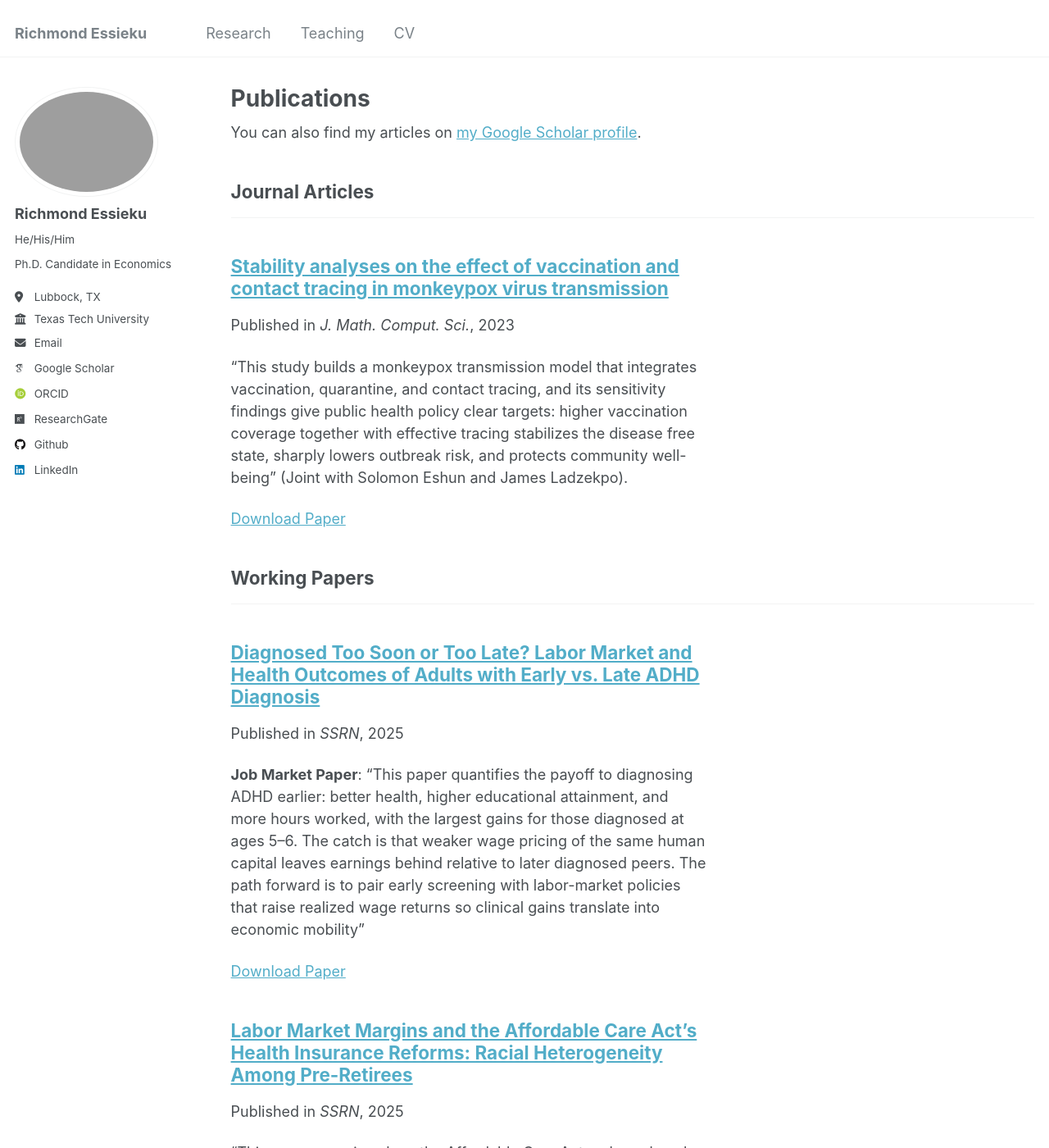
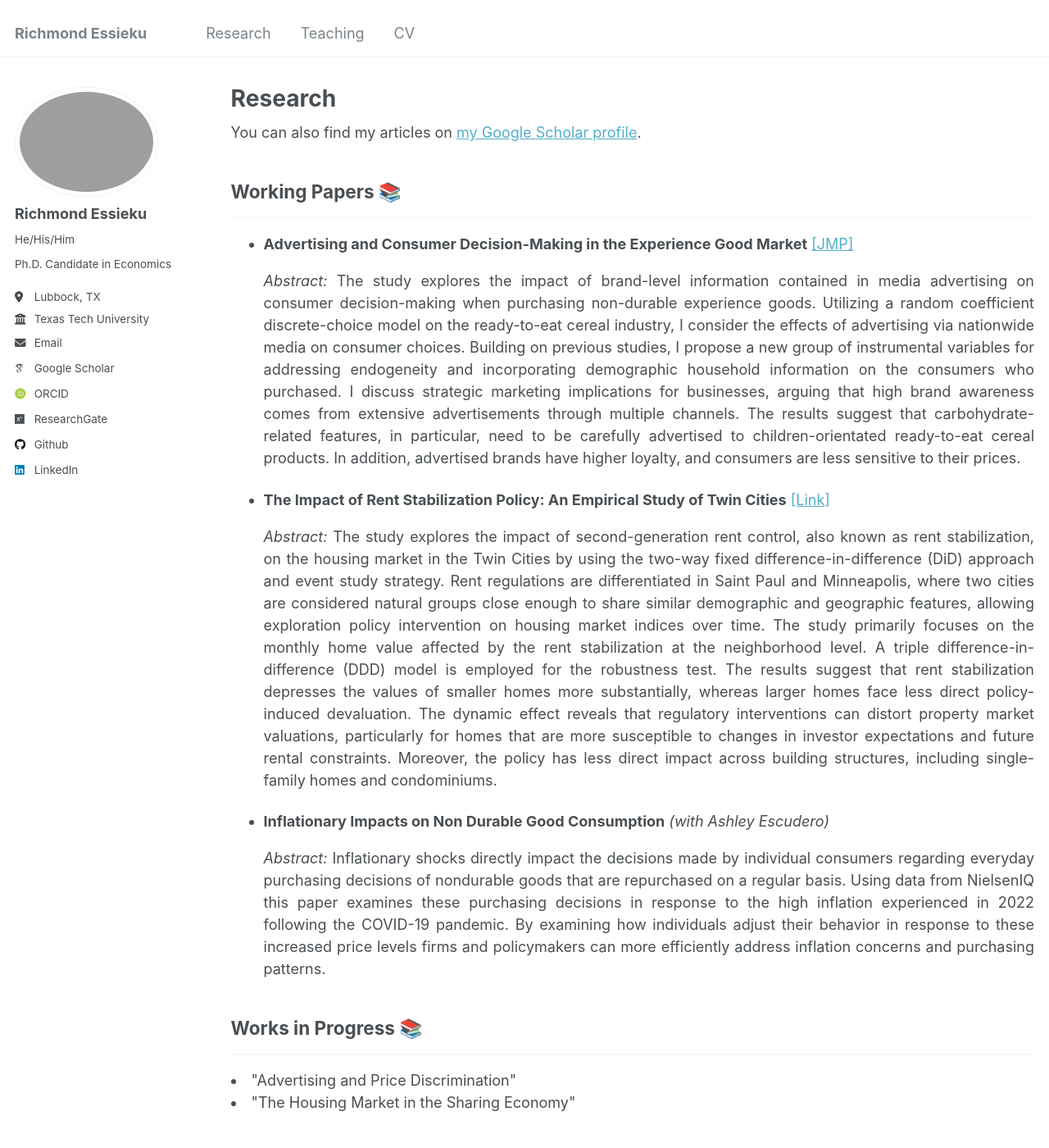
Before and after one commit to essieku/essieku.github.io, a Jekyll site: the page built from _pages/publications.html, in a window 1280 px wide and 1400 px high. Shown: the whole window at 82% size. Built offline with Jekyll 4.4.1, drawn with Linux system fonts in a browser that asks for light colours; some web fonts are replaced; some of the changed text lies outside the part shown.

Commit message:
Update publications.html

```diff
--- a/_pages/publications.html
+++ b/_pages/publications.html
@@ -1,7 +1,7 @@
 ---
 layout: archive
-title: "Publications"
-permalink: /publications/
+title: "Research"
+permalink: /research/
 author_profile: true
 ---
 
@@ -11,23 +11,31 @@ author_profile: true
 
 {% include base_path %}
 
-<!-- New style rendering if publication categories are defined -->
-{% if site.publication_category %}
-  {% for category in site.publication_category  %}
-    {% assign title_shown = false %}
-    {% for post in site.publications reversed %}
-      {% if post.category != category[0] %}
-        {% continue %}
-      {% endif %}
-      {% unless title_shown %}
-        <h2>{{ category[1].title }}</h2><hr />
-        {% assign title_shown = true %}
-      {% endunless %}
-      {% include archive-single.html %}
-    {% endfor %}
-  {% endfor %}
-{% else %}
-  {% for post in site.publications reversed %}
-    {% include archive-single.html %}
-  {% endfor %}
-{% endif %}
+<p align = "justify">
+  <h2>Working Papers &#128218;</h2>
+    <hr> <!-- This adds a horizontal line below the heading -->
+          <ul>
+            <li><strong>Advertising and Consumer Decision-Making in the Experience Good Market</strong> <a href="https://papers.ssrn.com/sol3/papers.cfm?abstract_id=5099995" target="_blank">[JMP]</a>
+                <p align="justify">
+                  <i>Abstract:</i> The study explores the impact of brand-level information contained in media advertising on consumer decision-making when purchasing non-durable experience goods. Utilizing a random coefficient discrete-choice model on the ready-to-eat cereal industry, I consider the effects of advertising via nationwide media on consumer choices. Building on previous studies, I propose a new group of instrumental variables for addressing endogeneity and incorporating demographic household information on the consumers who purchased. I discuss strategic marketing implications for businesses, arguing that high brand awareness comes from extensive advertisements through multiple channels. The results suggest that carbohydrate-related features, in particular, need to be carefully advertised to children-orientated ready-to-eat cereal products. In addition, advertised brands have higher loyalty, and consumers are less sensitive to their prices.
+                </p>
+            </li>
+          </ul>
+          <ul>
+            <li><strong>The Impact of Rent Stabilization Policy: An Empirical Study of Twin Cities</strong> <a href="../files/The_Impact_of_Rent_Stabilization_Policy__An_Empirical_Study_of_Twin_Cities.pdf" target="_blank" rel="noopener noreferrer"> [Link] </a>
+                <p align="justify">
+                  <i>Abstract:</i> The study explores the impact of second-generation rent control, also known as rent stabilization, on the housing market in the Twin Cities by using the two-way fixed difference-in-difference (DiD) approach and event study strategy. Rent regulations are differentiated in Saint Paul and Minneapolis, where two cities are considered natural groups close enough to share similar demographic and geographic features, allowing exploration policy intervention on housing market indices over time. The study primarily focuses on the monthly home value affected by the rent stabilization at the neighborhood level. A triple difference-in-difference (DDD) model is employed for the robustness test. The results suggest that rent stabilization depresses the values of smaller homes more substantially, whereas larger homes face less direct policy-induced devaluation. The dynamic effect reveals that regulatory interventions can distort property market valuations, particularly for homes that are more susceptible to changes in investor expectations and future rental constraints. Moreover, the policy has less direct impact across building structures, including single-family homes and condominiums.
+                </p>
+            </li>
+          </ul>
+          <ul>
+            <li><strong>Inflationary Impacts on Non Durable Good Consumption</strong> <i>(with Ashley Escudero)</i>
+                <p align="justify">
+                  <i>Abstract:</i> Inflationary shocks directly impact the decisions made by individual consumers regarding everyday purchasing decisions of nondurable goods that are repurchased on a regular basis. Using data from NielsenIQ this paper examines these purchasing decisions in response to the high inflation experienced in 2022 following the COVID-19 pandemic. By examining how individuals adjust their behavior in response to these increased price levels firms and policymakers can more efficiently address inflation concerns and purchasing patterns.
+            </li>
+          </ul>
+
+  <h2>Works in Progress &#128218;</h2>
+       <hr> <!-- This adds a horizontal line below the heading -->
+          <li> "Advertising and Price Discrimination" </li>
+          <li> "The Housing Market in the Sharing Economy" </li>
```
